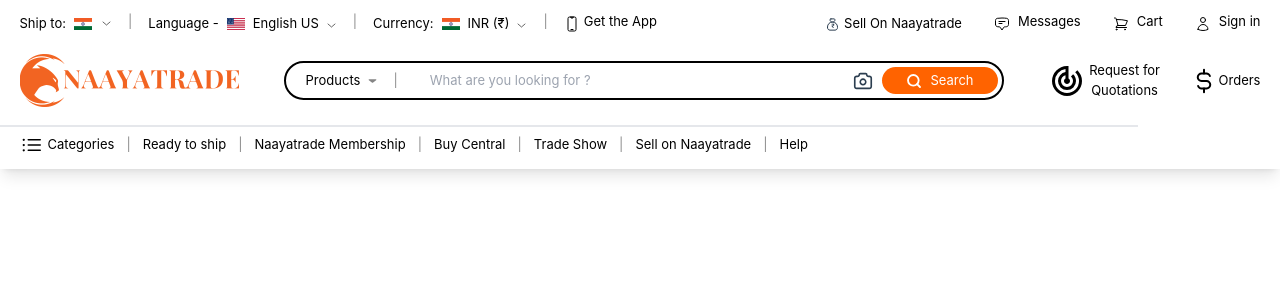
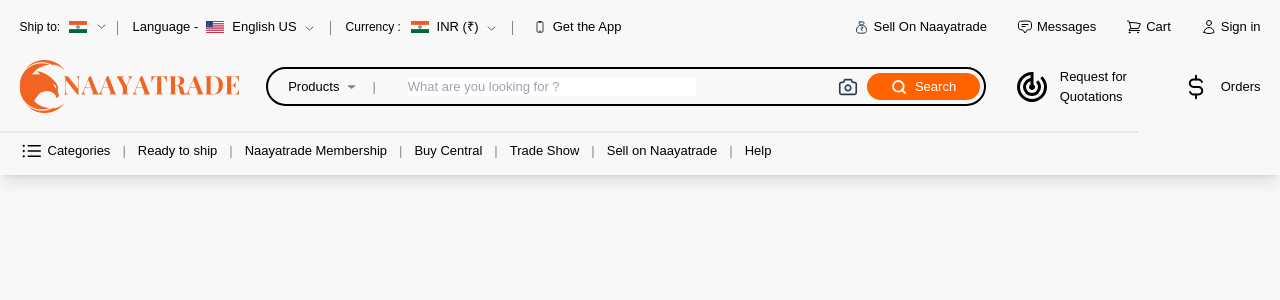
Before and after one commit to Sanket-NaayaTrade/Naaya_Trade-HomePage, a React (Create React App) app: page / in a window 1280 px wide. Shown: the top 300 px of the page. Built offline with nearby package versions, Linux system fonts and the light colour scheme.

Commit message:
Some changes In Navbar

```diff
--- a/src/App.css
+++ b/src/App.css
@@ -1,42 +1,3 @@
 @tailwind base;
 @tailwind components;
 @tailwind utilities;
-
-.App {
-  text-align: center;
-}
-
-.App-logo {
-  height: 40vmin;
-  pointer-events: none;
-}
-
-@media (prefers-reduced-motion: no-preference) {
-  .App-logo {
-    animation: App-logo-spin infinite 20s linear;
-  }
-}
-
-.App-header {
-  background-color: #282c34;
-  min-height: 100vh;
-  display: flex;
-  flex-direction: column;
-  align-items: center;
-  justify-content: center;
-  font-size: calc(10px + 2vmin);
-  color: white;
-}
-
-.App-link {
-  color: #61dafb;
-}
-
-@keyframes App-logo-spin {
-  from {
-    transform: rotate(0deg);
-  }
-  to {
-    transform: rotate(360deg);
-  }
-}
--- a/src/components/Dropdown.js
+++ b/src/components/Dropdown.js
@@ -94,7 +94,7 @@ export const Languages = (
         <p>Language -</p>
         <img src={require("../assests/USAFlag.png")} className="h-[12px]" />
         <p>English US</p>
-        <svg width="10" height="9" viewBox="0 0 10 3" fill="none">
+        <svg width="10" height="9" viewBox="0 0 10 3" fill="none" className="cursor-pointer">
           <path
             d="M1 1L4.5 4L8 1"
             stroke="black"
--- a/src/components/Navbar.js
+++ b/src/components/Navbar.js
@@ -18,6 +18,7 @@ import {
   SearchSVG,
   UserSVG,
 } from "./allSvg";
+// import IndiaFlag from "../../src/assests/India-flag.png";
 
 const Navbar = () => {
   const [isVisible, setIsVisible] = useState(false);
@@ -60,27 +61,29 @@ const Navbar = () => {
       </button>
       <div className="max-w-[1241px] m-auto">
         <div className="flex justify-between">
-          <div className="flex gap-x-4">
-            <div className="flex items-center gap-x-2">
-              <p>Ship to:</p>
+          <div className="flex w-[670px] h-[30px] items-center justify-start">
+            <div className="flex items-center gap-x-[5px] mr-[10px]">
+              <p className="w-[44px] h-[18px] text-[12px]">Ship to:</p>
               {ShipTo}
             </div>
-            <p className="opacity-45">|</p>
-            <div className="flex items-center gap-x-2">{Languages}</div>
-            <p className="opacity-45">|</p>
-            <div className="flex items-center gap-x-2">
-              <p>Currency:</p>
+            <hr className="opacity-45 w-[1px] h-[15px] bg-black" />
+            <div className="flex items-center mx-[15px]">{Languages}</div>
+            <hr className="opacity-45 w-[1px] h-[15px] bg-black" />
+            <div className="flex items-center mx-[15px]">
+              <p className="w-[65px] h-[18px] text-[12px]">Currency :</p>
               {CurrencyChange}
             </div>
-            <p className="opacity-45">|</p>
-            <div className="flex gap-x-1">
+            <hr className="opacity-45 w-[1px] h-[15px] bg-black" />
+
+            <div className="flex items-center ml-[19px] justify-center">
+              <button className=" w-[120px] h-[30px] flex items-center justify-start gap-x-[5px]">
                 <svg
                   xmlns="http://www.w3.org/2000/svg"
                   fill="none"
                   viewBox="0 0 24 24"
                   stroke-width="1.5"
                   stroke="currentColor"
-                class="w-4 h-6"
+                  class="w-4 h-3"
                 >
                   <path
                     stroke-linecap="round"
@@ -88,23 +91,26 @@ const Navbar = () => {
                     d="M10.5 1.5H8.25A2.25 2.25 0 0 0 6 3.75v16.5a2.25 2.25 0 0 0 2.25 2.25h7.5A2.25 2.25 0 0 0 18 20.25V3.75a2.25 2.25 0 0 0-2.25-2.25H13.5m-3 0V3h3V1.5m-3 0h3m-3 18.75h3"
                   />
                 </svg>
-              <p>Get the App</p>
+                <p className="w-[90px] h-[18px] flex items-center justify-start">
+                  Get the App
+                </p>
+              </button>
             </div>
           </div>
-          <div className="flex gap-x-8">
+          <div className="flex gap-x-[30px] w-[475px] justify-end items-center">
             <div className="flex gap-x-1 items-center">
               {DollarPouchSVG}
               <p>Sell On Naayatrade</p>
             </div>
-            <div className="flex gap-x-2">
+            <div className="flex gap-x-1 items-center">
               {MessageSVG}
               <p>Messages</p>
             </div>
-            <div className="flex gap-x-2">
+            <div className="flex gap-x-1 items-center">
               {CartSVG}
               <p>Cart</p>
             </div>
-            <div className="flex gap-x-2">
+            <div className="flex gap-x-1 items-center">
               {UserSVG}
               <p>Sign in</p>
             </div>
@@ -129,8 +135,8 @@ const Navbar = () => {
               </button>
             </div>
           </div>
-          <div className="flex items-center gap-x-[16px]">
-            <div className="flex items-center">
+          <div className="flex items-center gap-x-[25px]">
+            <div className="flex items-center gap-x-[10px]">
               <svg
                 xmlns="http://www.w3.org/2000/svg"
                 height="36"
@@ -139,9 +145,9 @@ const Navbar = () => {
               >
                 <path d="M480-80q-83 0-156-31.5T197-197q-54-54-85.5-127T80-480q0-83 31.5-156T197-763q54-54 127-85.5T480-880h40v331q18 11 29 28.5t11 40.5q0 33-23.5 56.5T480-400q-33 0-56.5-23.5T400-480q0-23 11-41t29-28v-86q-52 14-86 56.5T320-480q0 66 47 113t113 47q66 0 113-47t47-113q0-36-14.5-66.5T586-600l57-57q35 33 56 78.5t21 98.5q0 100-70 170t-170 70q-100 0-170-70t-70-170q0-90 57-156.5T440-717v-81q-119 15-199.5 105T160-480q0 134 93 227t227 93q134 0 227-93t93-227q0-69-27-129t-74-104l57-57q57 55 90.5 129.5T880-480q0 83-31.5 156T763-197q-54 54-127 85.5T480-80Z" />
               </svg>
-              <p className="w-[6rem] ml-[-8px]">Request for Quotations</p>
+              <p className="w-[6rem]">Request for Quotations</p>
             </div>
-            <div className="flex items-center">
+            <div className="flex items-center gap-x-[10px]">
               {OrderSVG}
               <p>Orders</p>
             </div>
--- a/src/index.css
+++ b/src/index.css
@@ -1,13 +1,29 @@
-body {
+* {
   margin: 0;
-  font-family: -apple-system, BlinkMacSystemFont, 'Segoe UI', 'Roboto', 'Oxygen',
-    'Ubuntu', 'Cantarell', 'Fira Sans', 'Droid Sans', 'Helvetica Neue',
-    sans-serif;
-  -webkit-font-smoothing: antialiased;
-  -moz-osx-font-smoothing: grayscale;
+  padding: 0;
+  border: 0;
+  outline: 0;
+  box-sizing: border-box;
+  list-style: none;
+  text-decoration: none;
 }
 
-code {
-  font-family: source-code-pro, Menlo, Monaco, Consolas, 'Courier New',
-    monospace;
+html {
+  scroll-behavior: smooth;
 }
+
+::-webkit-scrollbar {
+  display: none;
+}
+
+body {
+  font-family: "Poppins", sans-serif;
+}
+
+html,
+body,
+#root,
+.app {
+  min-height: 100vh;
+  background-color: rgba(248, 248, 248, 255);
+}
```
Lines whose indentation alone changed are shown as unchanged.
